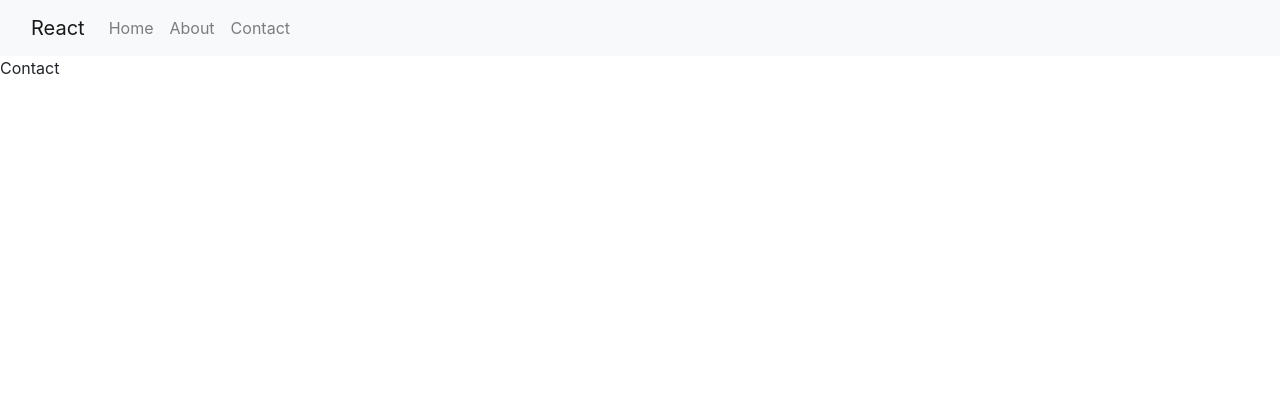
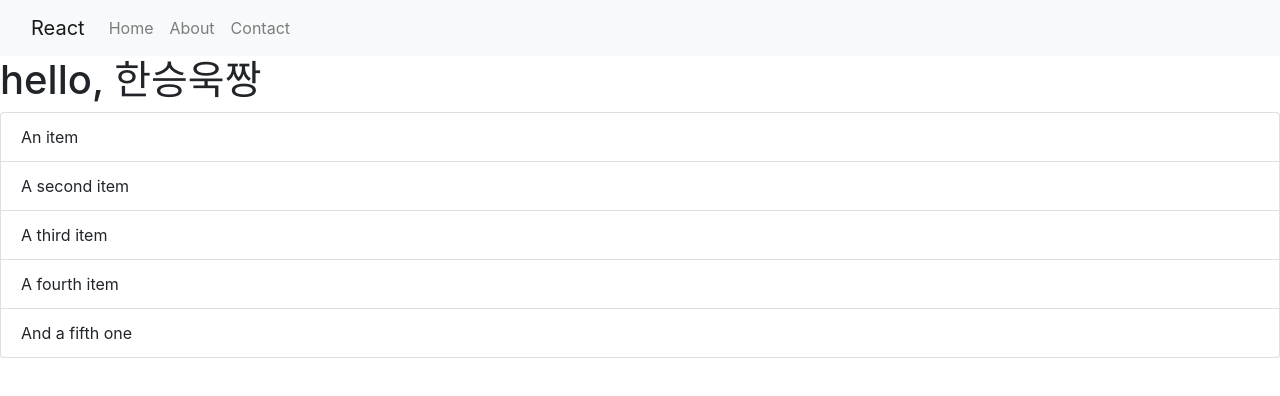
Before and after one commit to SeungWookHan/react-basic, a React (Create React App) app in the folder myfirstapp/: page /contact in a window 1280 px wide. Shown: the top 396 px of the page. Built offline with nearby package versions, Linux system fonts and the light colour scheme.

Commit message:
Add: props & state

```diff
--- a/myfirstapp/package.json
+++ b/myfirstapp/package.json
@@ -7,6 +7,7 @@
     "@testing-library/react": "^11.1.0",
     "@testing-library/user-event": "^12.1.10",
     "bootstrap": "^4.6.0",
+    "prop-types": "^15.7.2",
     "react": "^17.0.1",
     "react-dom": "^17.0.1",
     "react-router": "^5.2.0",
--- a/myfirstapp/src/pages/contact.jsx
+++ b/myfirstapp/src/pages/contact.jsx
@@ -1,8 +1,37 @@
 import React from 'react';
+
+class BusinessName extends React.Component {
+  constructor(props) {
+    super(props);
+    this.state = { brand: '한승욱짱' };
+  }
+
+  render() {
+    // const { brand } = this.props;
+    const { brand } = this.state;
+    return (
+      <div>
+        {/* <h1>hello, {brand}</h1> */}
+        <h1>hello, {brand}</h1>
+      </div>
+    );
+  }
+}
 
 class Contact extends React.Component {
   render() {
-    return <div>Contact</div>;
+    return (
+      <div>
+        <BusinessName />
+        <ul className="list-group">
+          <li className="list-group-item">An item</li>
+          <li className="list-group-item">A second item</li>
+          <li className="list-group-item">A third item</li>
+          <li className="list-group-item">A fourth item</li>
+          <li className="list-group-item">And a fifth one</li>
+        </ul>
+      </div>
+    );
   }
 }
 export default Contact;
```
Also changed, not shown: myfirstapp/.eslintrc.js, 1 other file (tests, documents, lock files or other folders).
